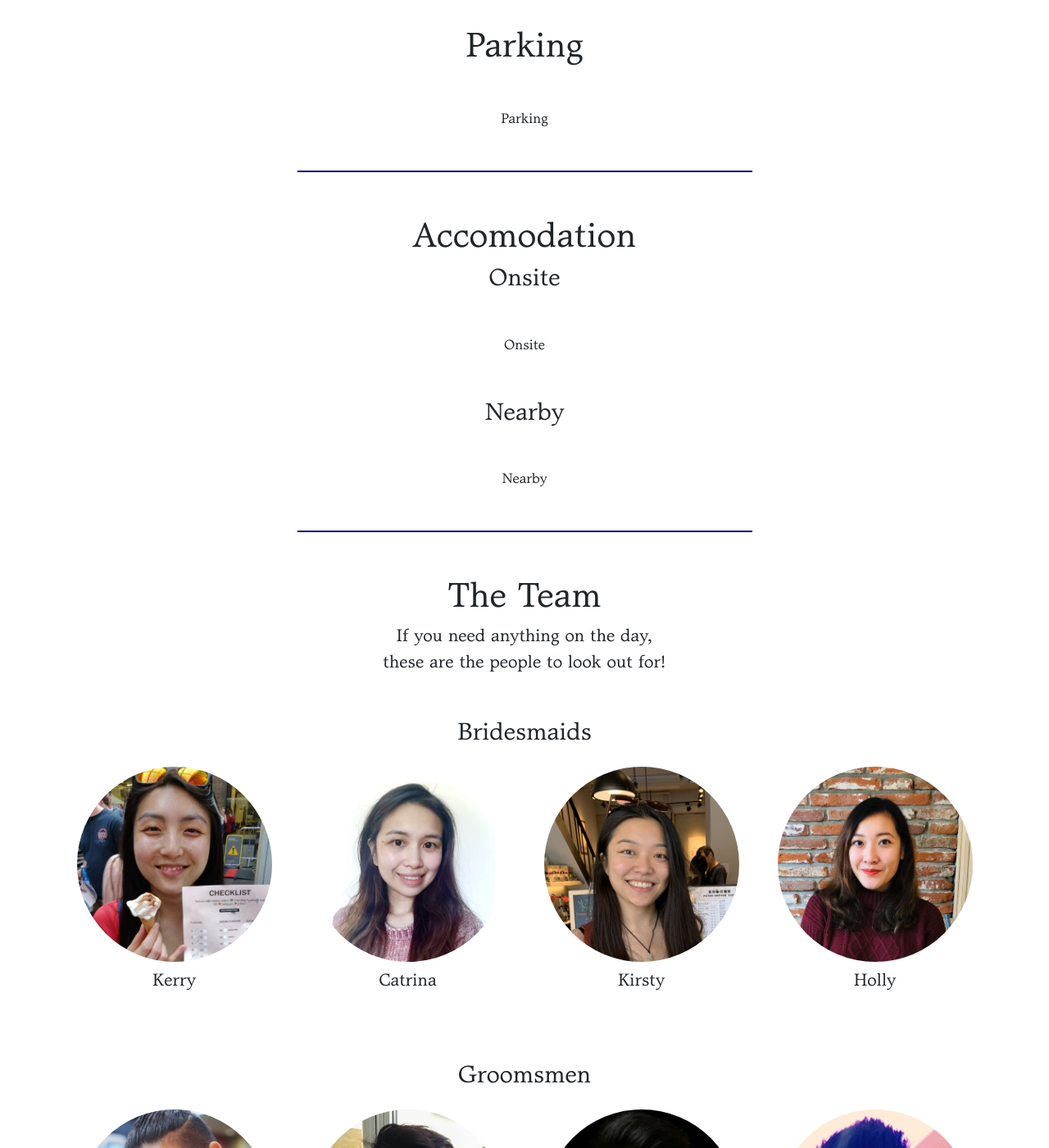
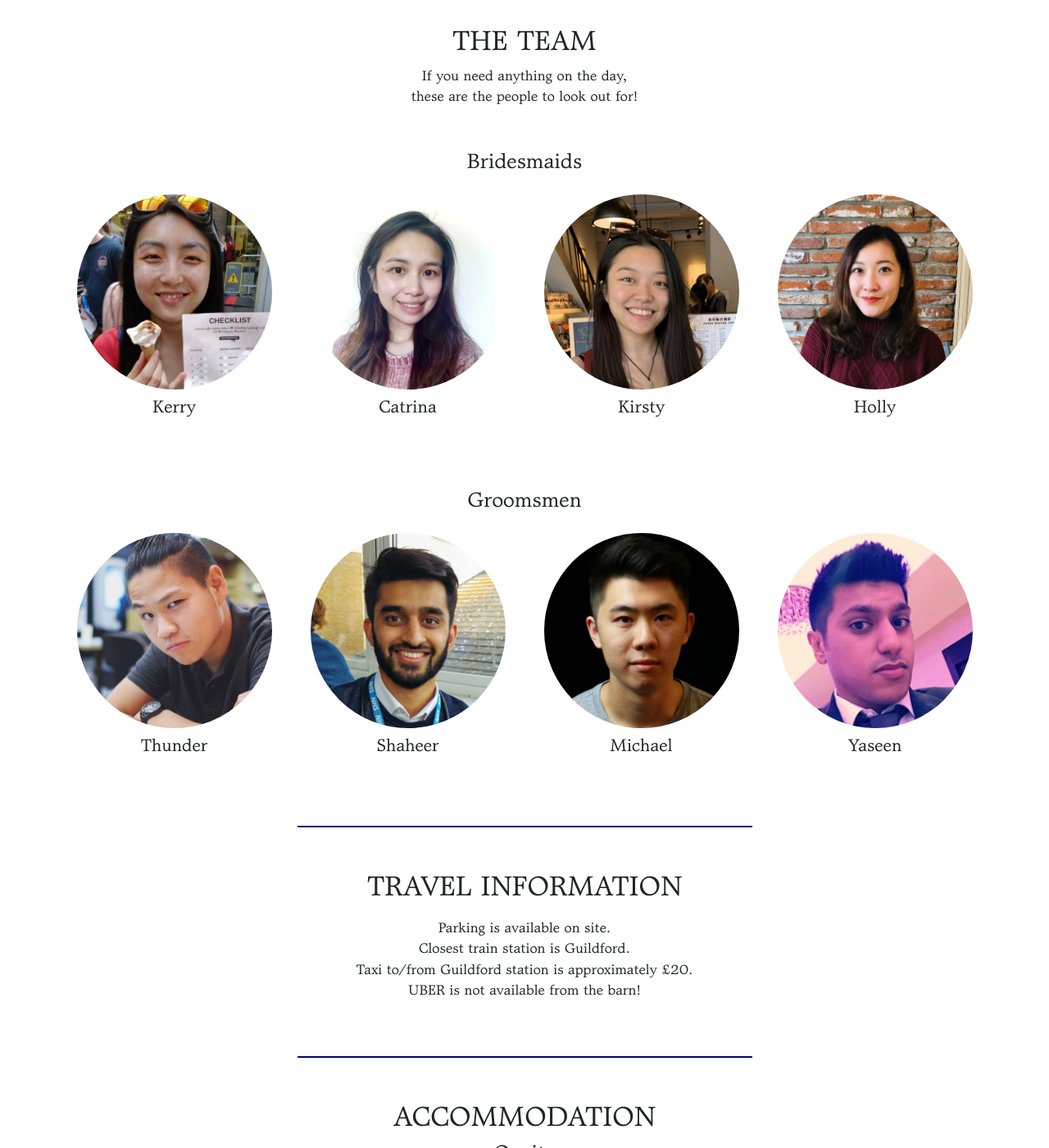
Before and after one commit to spicalous/dcbl, a Jekyll site: the page built from info.html, in a window 1280 px wide and 1400 px high, scrolled down 195 px. Shown: the whole window at 82% size. Built offline with Jekyll 4.4.1, drawn with Linux system fonts in a browser that asks for light colours.

Commit message:
updated info

```diff
--- a/info.html
+++ b/info.html
@@ -29,44 +29,39 @@ groomsmen:
     portraitURL: /assets/images/portrait-yaseen.jpg
 ---
 <div class="container matt-antique text-center">
-  <h1>Parking</h1>
-  <div class="row my-5">
-    <div class="col text-center">
-      Parking
-    </div>
-  </div>
-  <div class="divider mb-5 mx-auto"></div>
-  <h1>Accomodation</h1>
-  <h3>Onsite</h3>
-  <div class="row my-5">
-    <div class="col text-center">
-      Onsite
-    </div>
-  </div>
-  <h3>Nearby</h3>
-  <div class="row my-5 ">
-    <div class="col text-center">
-      Nearby
-    </div>
-  </div>
-  <div class="divider mb-5 mx-auto"></div>
-  <h1>The Team</h1>
-  <div class="lead">If you need anything on the day,</div>
-  <div class="lead mb-5">these are the people to look out for!</div>
-  <h3>Bridesmaids</h3>
+  <h2>THE TEAM</h2>
+  <div>If you need anything on the day,</div>
+  <div class="mb-5">these are the people to look out for!</div>
+  <h4>Bridesmaids</h4>
   <div class="row mt-3 mb-5">
     {% for bridesmaid in page.bridesmaids %}
-    <div class="col-8 mx-auto col-sm-6 col-md-3 text-center mb-3">
+    <div class="col-8 mx-auto col-sm-6 col-md-3 mb-3">
       {% include portrait.html src=bridesmaid.portraitURL name=bridesmaid.name %}
     </div>
     {% endfor %}
   </div>
-  <h3>Groomsmen</h3>
+  <h4>Groomsmen</h4>
   <div class="row mt-3 mb-5">
     {% for groomsman in page.groomsmen %}
-    <div class="col-8 mx-auto col-sm-6 col-md-3 text-center mb-3">
+    <div class="col-8 mx-auto col-sm-6 col-md-3 mb-3">
       {% include portrait.html src=groomsman.portraitURL name=groomsman.name %}
     </div>
     {% endfor %}
   </div>
+  <div class="divider mb-5 mx-auto"></div>
+  <h2>TRAVEL INFORMATION</h2>
+  <div class="row my-3 mb-5">
+    <div class="col">
+      <p>
+        Parking is available on site.<br>
+        Closest train station is Guildford.<br>
+        Taxi to/from Guildford station is approximately £20.<br>
+        UBER is not available from the barn!
+      </p>
+    </div>
+  </div>
+  <div class="divider mb-5 mx-auto"></div>
+  <h2>ACCOMMODATION</h2>
+  <h4>Onsite</h4>
+  <h4>Nearby</h4>
 </div>
```
Also changed, not shown: schedule.html (+3 -5 lines), venue.html (+6 -2 lines).
